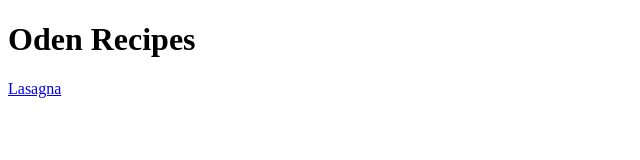
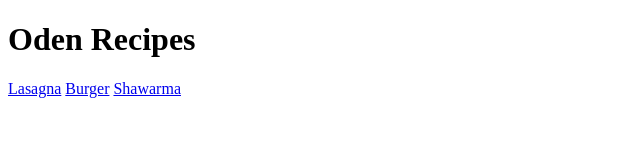
Before and after one commit to VizardAlee/odin-recipes, a plain HTML site: page index.html in a window 1280 px wide. Shown: the whole page, without its empty margins (0-640 px from the left). Drawn offline with Linux system fonts and the light colour scheme.

Commit message:
Just added index.html to the fray

```diff
--- a/index.html
+++ b/index.html
@@ -9,5 +9,7 @@
 <body>
     <h1>Oden Recipes</h1>
     <a href="./recipes/lasagna.html">Lasagna</a>
+    <a href="./recipes/burger.html">Burger</a>
+    <a href="./recipes/shawarma.html">Shawarma</a>
 </body>
 </html>
```
